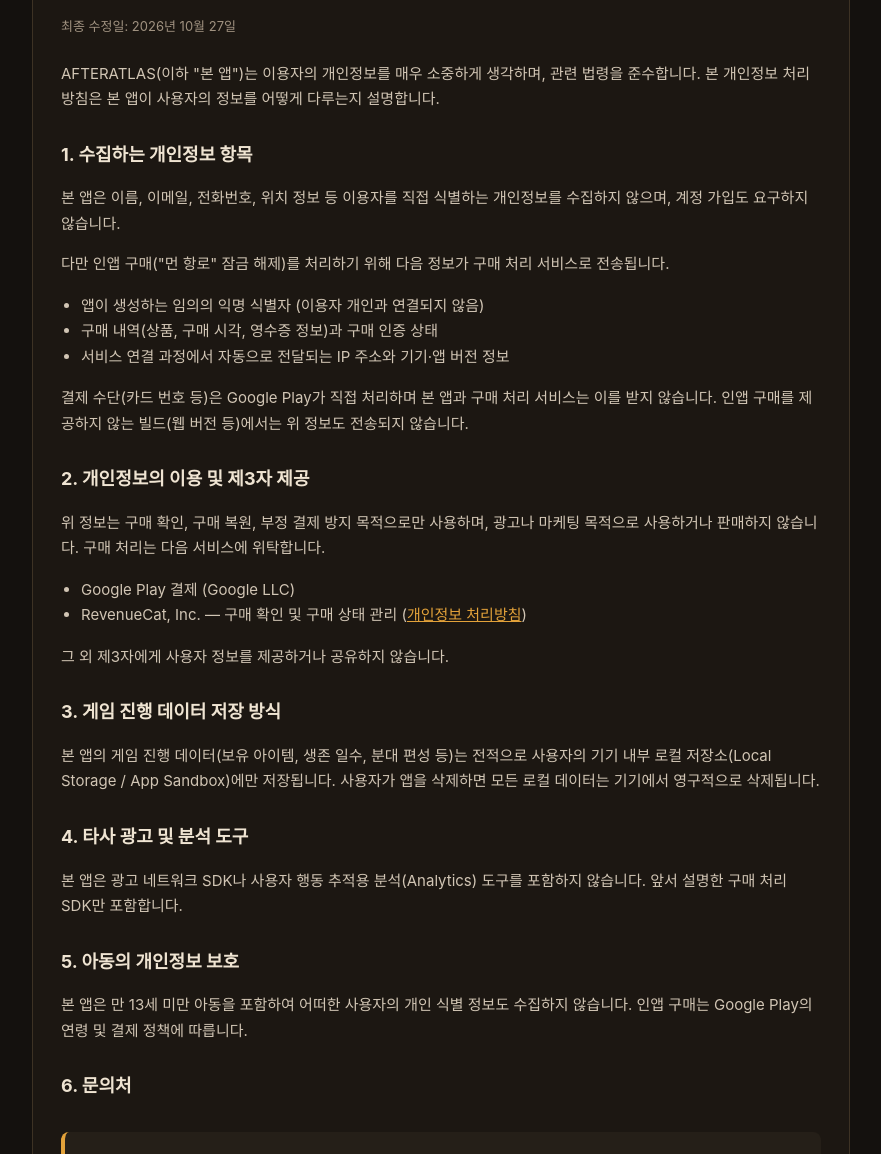
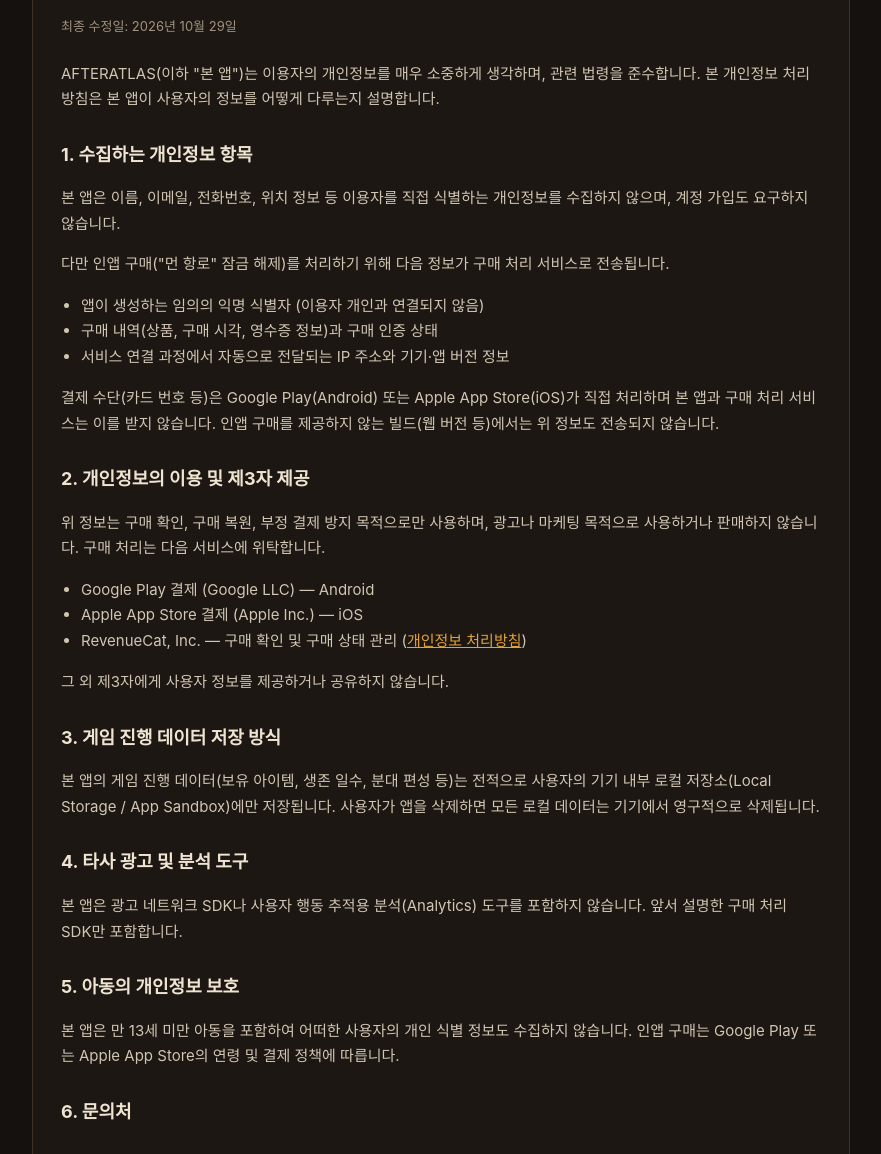
Before and after one commit to kznetwork/app-policies, a plain HTML site: page afteratlas-privacy.html in a window 1280 px wide. Shown: the part 133-1287 px from the top of the page, without its empty margins (199-1080 px from the left). Drawn offline with Linux system fonts and the light colour scheme.

Commit message:
docs: AFTERATLAS 방침에 Apple App Store 결제 처리 반영
iOS 출시에 맞춰 결제 처리 주체, 위탁 목록, 아동 관련 문구에
Apple App Store를 추가하고 최종 수정일을 갱신한다.

Co-Authored-By: Claude Sonnet 5.5 <noreply@anthropic.com>

```diff
--- a/afteratlas-privacy.html
+++ b/afteratlas-privacy.html
@@ -57,7 +57,7 @@
 <body>
   <div class="container">
     <h1>AFTERATLAS 개인정보 처리방침 (Privacy Policy)</h1>
-    <div class="meta">최종 수정일: 2026년 10월 27일</div>
+    <div class="meta">최종 수정일: 2026년 10월 29일</div>
 
     <p>AFTERATLAS(이하 "본 앱")는 이용자의 개인정보를 매우 소중하게 생각하며, 관련 법령을 준수합니다. 본 개인정보 처리방침은 본 앱이 사용자의 정보를 어떻게 다루는지 설명합니다.</p>
 
@@ -69,12 +69,13 @@
       <li>구매 내역(상품, 구매 시각, 영수증 정보)과 구매 인증 상태</li>
       <li>서비스 연결 과정에서 자동으로 전달되는 IP 주소와 기기·앱 버전 정보</li>
     </ul>
-    <p>결제 수단(카드 번호 등)은 Google Play가 직접 처리하며 본 앱과 구매 처리 서비스는 이를 받지 않습니다. 인앱 구매를 제공하지 않는 빌드(웹 버전 등)에서는 위 정보도 전송되지 않습니다.</p>
+    <p>결제 수단(카드 번호 등)은 Google Play(Android) 또는 Apple App Store(iOS)가 직접 처리하며 본 앱과 구매 처리 서비스는 이를 받지 않습니다. 인앱 구매를 제공하지 않는 빌드(웹 버전 등)에서는 위 정보도 전송되지 않습니다.</p>
 
     <h2>2. 개인정보의 이용 및 제3자 제공</h2>
     <p>위 정보는 구매 확인, 구매 복원, 부정 결제 방지 목적으로만 사용하며, 광고나 마케팅 목적으로 사용하거나 판매하지 않습니다. 구매 처리는 다음 서비스에 위탁합니다.</p>
     <ul>
-      <li>Google Play 결제 (Google LLC)</li>
+      <li>Google Play 결제 (Google LLC) — Android</li>
+      <li>Apple App Store 결제 (Apple Inc.) — iOS</li>
       <li>RevenueCat, Inc. — 구매 확인 및 구매 상태 관리 (<a href="https://www.revenuecat.com/privacy" style="color:#e3a23a">개인정보 처리방침</a>)</li>
     </ul>
     <p>그 외 제3자에게 사용자 정보를 제공하거나 공유하지 않습니다.</p>
@@ -86,7 +87,7 @@
     <p>본 앱은 광고 네트워크 SDK나 사용자 행동 추적용 분석(Analytics) 도구를 포함하지 않습니다. 앞서 설명한 구매 처리 SDK만 포함합니다.</p>
 
     <h2>5. 아동의 개인정보 보호</h2>
-    <p>본 앱은 만 13세 미만 아동을 포함하여 어떠한 사용자의 개인 식별 정보도 수집하지 않습니다. 인앱 구매는 Google Play의 연령 및 결제 정책에 따릅니다.</p>
+    <p>본 앱은 만 13세 미만 아동을 포함하여 어떠한 사용자의 개인 식별 정보도 수집하지 않습니다. 인앱 구매는 Google Play 또는 Apple App Store의 연령 및 결제 정책에 따릅니다.</p>
 
     <h2>6. 문의처</h2>
     <div class="contact-box">
```
